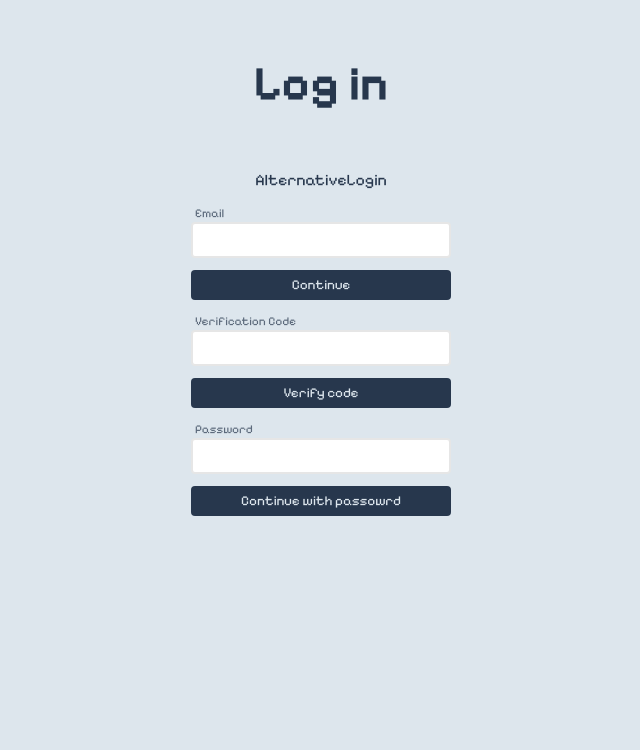
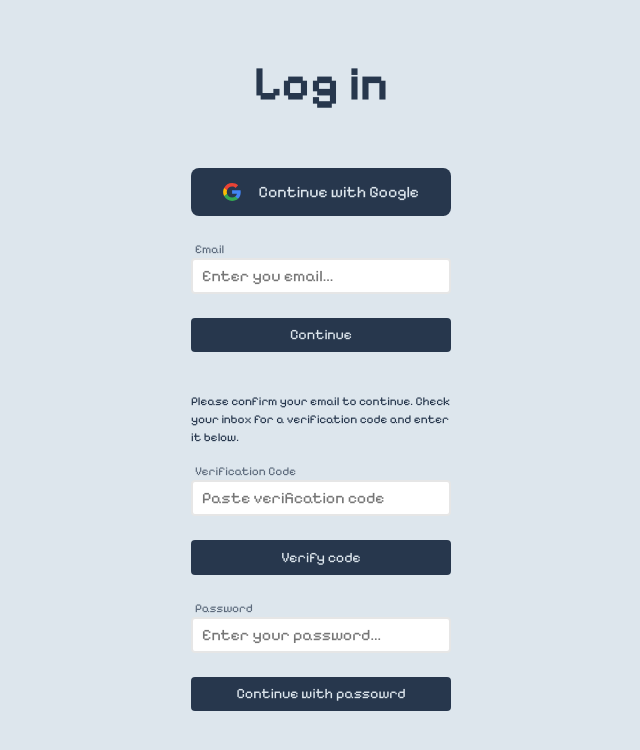
Before and after one commit to sweeppy/Chess_.NET, a React (Vite) app in the folder frontend/: page /Login in a window 1280 px wide. Shown: the top 750 px of the page, without its empty margins (319-959 px from the left). Built offline with nearby package versions, Linux system fonts and the light colour scheme.

Commit message:
Updates Login page

```diff
--- a/frontend/src/Components/Account/AlternativeLogin.tsx
+++ b/frontend/src/Components/Account/AlternativeLogin.tsx
@@ -1,3 +1,16 @@
-export const AlternativeLogin = () => {
-  return <div>AlternativeLogin</div>;
+interface Props {
+  className?: string;
+}
+export const AlternativeLogin = ({ className }: Props) => {
+  return (
+    <div className={`max-width ${className}`}>
+      <button data-icon className="primary-button max-width">
+        <img
+          src="/public/web_design/icons/auth/google_icon.svg"
+          alt="Google icon"
+        />
+        <div>Continue with Google</div>
+      </button>
+    </div>
+  );
 };
--- a/frontend/src/Components/Account/Login.tsx
+++ b/frontend/src/Components/Account/Login.tsx
@@ -2,38 +2,52 @@ import { AlternativeLogin } from "./AlternativeLogin";
 
 const Login = () => {
   return (
-    <div className="container auth-container">
+    <div className="container column-container">
       <h2 className="fs-xl fw-bold padding-block-900">Log in</h2>
       <AlternativeLogin />
-      <div className="max-width padding-block-300">
+      <div className="max-width padding-block-600">
         <label htmlFor="" className="label">
           Email
         </label>
         <div className="input-container">
-          <input className="input" type="email" />
+          <input
+            className="input"
+            type="email"
+            placeholder="Enter you email..."
+          />
         </div>
       </div>
-      <button className="common-button max-width">Continue</button>
-      <div className="max-width padding-block-300">
+      <button className="button max-width">Continue</button>
+      <div className="max-width padding-block-600">
+        <p className="fs-xxs padding-block-400">
+          Please confirm your email to continue. Check your inbox for a
+          verification code and enter it below.
+        </p>
         <label htmlFor="" className="label">
           Verification Code
         </label>
         <div className="input-container">
-          <input className="input" type="text" />
+          <input
+            className="input"
+            type="text"
+            placeholder="Paste verification code "
+          />
         </div>
       </div>
-      <button className="common-button max-width">Verify code</button>
-      <div className="max-width padding-block-300">
+      <button className="button max-width">Verify code</button>
+      <div className="max-width padding-block-600">
         <label htmlFor="" className="label">
           Password
         </label>
         <div className="input-container">
-          <input className="input" type="password" />
+          <input
+            className="input"
+            type="password"
+            placeholder="Enter your password..."
+          />
         </div>
       </div>
-      <button className="common-button max-width">
-        Continue with passowrd
-      </button>
+      <button className="button max-width">Continue with passowrd</button>
     </div>
   );
 };
--- a/frontend/src/Components/Home/Sidebar.tsx
+++ b/frontend/src/Components/Home/Sidebar.tsx
@@ -1,11 +1,20 @@
+import { useNavigate } from "react-router-dom";
+
 const Sidebar = () => {
+  // Use navigation
+  const navigate = useNavigate();
+  const handleLoginClick = () => {
+    navigate("/Login");
+  };
   return (
     <div
       data-column
       className="sidebar inline-padding padding-block flex-center flow"
     >
       <h2 className="inline-padding">Get better with pixel chess online!</h2>
-      <button className="primary-button max-width">Sign in</button>
+      <button className="primary-button max-width" onClick={handleLoginClick}>
+        Sign in
+      </button>
       <button className="primary-button max-width">Sign up</button>
       <div className="flex-center"></div>
     </div>
--- a/frontend/src/index.css
+++ b/frontend/src/index.css
@@ -23,8 +23,8 @@
   --fs-secondary-heading: var(--fs-500);
   --fs-body: var(--fs-400);
 
-  --fs-common-button: 0.85rem;
-  --fs-button: var(var(--fs-300));
+  --fs-button: 0.9rem;
+  --fs-primary-button: var(--fs-300);
 
   --fw-regular: 400;
   --fw-semi-bold: 500;
@@ -32,7 +32,7 @@
   --fw-x-bold: 800;
 
   --size-100: 0.25rem;
-  --size-150: 0.3rem;
+  --size-150: 0.4rem;
   --size-200: 0.5rem;
   --size-300: 0.75rem;
   --size-400: 1rem;
@@ -158,6 +158,17 @@ picture {
   }
 }
 
+/* For button with icon inside */
+button[data-icon] {
+  display: flex;
+  justify-content: space-between;
+  align-items: center;
+}
+button[data-icon] img {
+  width: 18px;
+  height: 18px;
+}
+
 /* Utitility classes */
 
 .max-width {
@@ -272,7 +283,7 @@ picture {
   padding: 0px;
 }
 
-.auth-container {
+.column-container {
   display: flex;
   flex-direction: column;
   align-items: center;
@@ -307,7 +318,7 @@ picture {
 .primary-button {
   border-radius: var(--size-200);
   background-color: var(--clr-button);
-  font-size: var(--fs-button);
+  font-size: var(--fs-primary-button);
   color: var(--clr-text);
   border: none;
   padding: var(--size-300);
@@ -315,23 +326,24 @@ picture {
   transition: all 0.3s;
   color: var(--clr-button-text);
 }
+
 .primary-button:hover {
   scale: 1.03;
 }
 
-.common-button {
+.button {
   border-radius: var(--size-100);
   background-color: var(--clr-button);
-  font-size: var(--fs-common-button);
+  font-size: var(--fs-button);
   color: var(--clr-text);
   border: none;
-  padding: var(--size-150);
+  padding-block: var(--size-150);
   padding-inline: var(--size-300);
   transition: all 0.3s;
   color: var(--clr-button-text);
 }
-.common-button:hover {
-  scale: 1.01;
+.button:hover {
+  scale: 1.02;
 }
 
 .flex-center {
```
Also changed, not shown: frontend/public/web_design/icons/auth/google_icon.svg (added).
